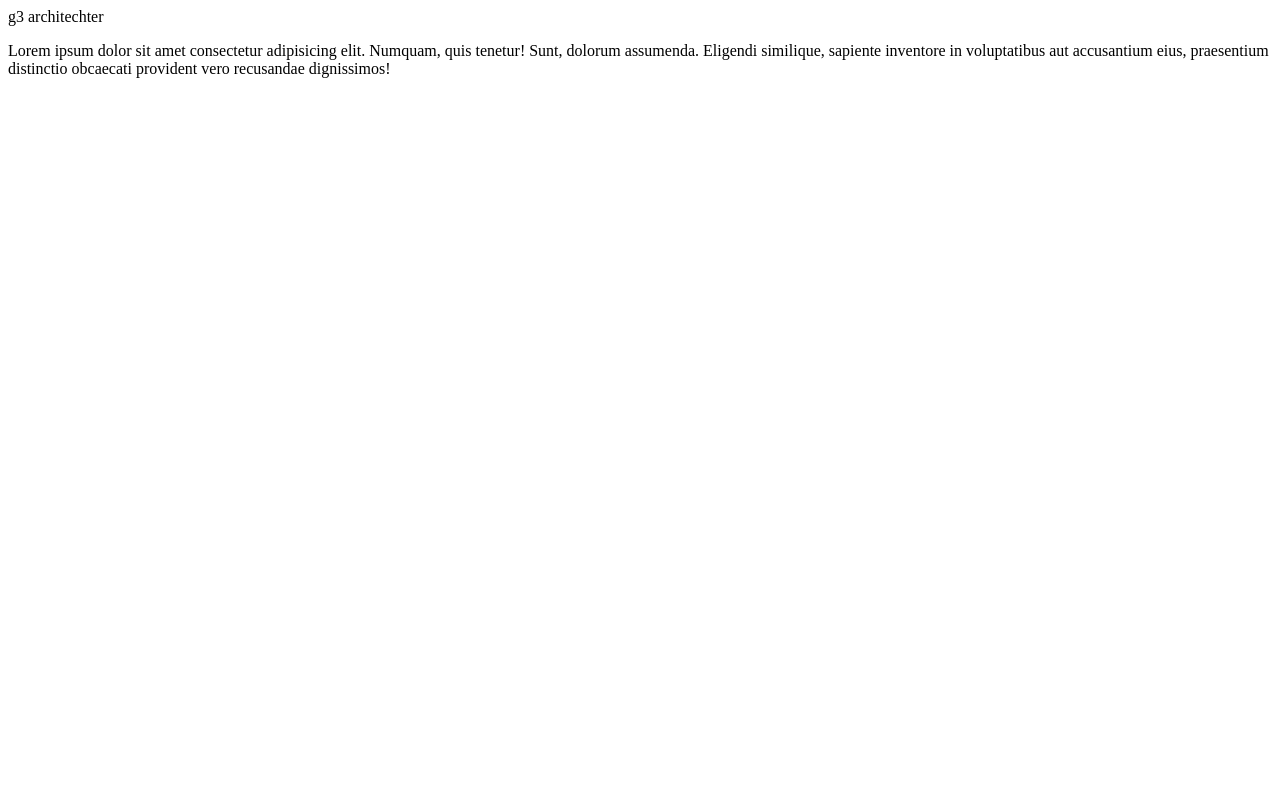
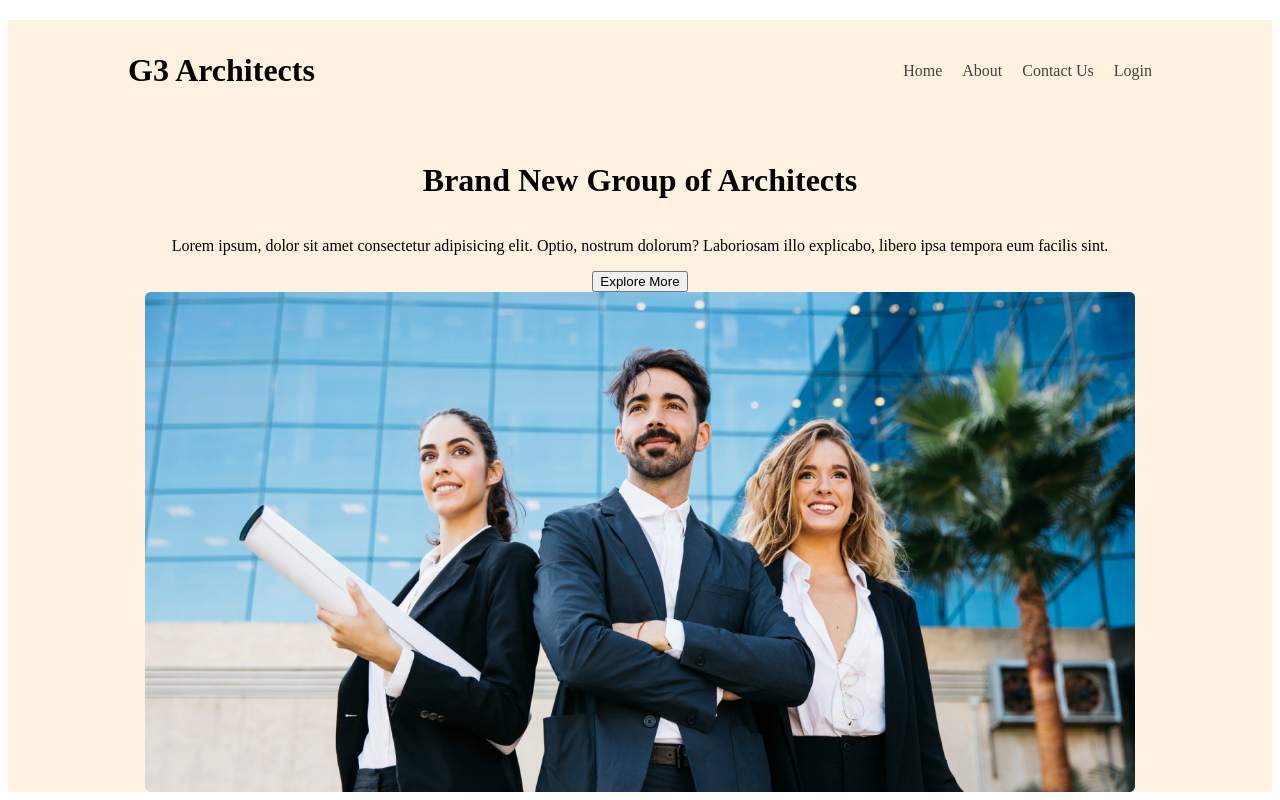
Before and after one commit to inankarim/g3_class2, a plain HTML site: page index.html in a window 1280 px wide. Drawn offline with Linux system fonts and the light colour scheme; files that its build step writes are made by us from their sources.

Commit message:
my commi

```diff
--- a/index.html
+++ b/index.html
@@ -4,14 +4,29 @@
     <meta charset="UTF-8">
     <meta name="viewport" content="width=device-width, initial-scale=1.0">
     <title>Document</title>
-    <link rel="stylesheet" href="./g3.css">
+    <link rel="stylesheet" href="./style/g3.css">
 </head>
 <body>
-    <header>
-g3 architechter
+    <header class="bg-light">
+        <nav class="navbar display-flex">
+        <h3 class="brand">G3 Architects</h3>
+     <ul class="navlinks display-flex">
+        <li class="navitem"><a href="" class="navlink text-grey">Home</a></li>
+        <li class="navitem"><a href="" class="navlink text-grey">About</a></li>
+        <li class="navitem"><a href="" class="navlink text-grey">Contact Us</a></li>
+        <li class="navitem"><a href="" class="navlink text-grey">Login</a></li>
+     </ul>
+    </nav>
+    <div class="banner">
+        <div class="bannercontent">
+        <h1 class="banner-titile">Brand New Group of Architects</h1>
+        <p class="banner-discription">Lorem ipsum, dolor sit amet consectetur adipisicing elit. Optio, nostrum dolorum? Laboriosam illo explicabo, libero ipsa tempora eum facilis sint.</p>
+        <button class="btn-primary">Explore More</button>
+        <img src="./images/banner.png" alt="">
+    </div>
+    </div>
     </header>
     <main>
-<p>Lorem ipsum dolor sit amet consectetur adipisicing elit. Numquam, quis tenetur! Sunt, dolorum assumenda. Eligendi similique, sapiente inventore in voluptatibus aut accusantium eius, praesentium distinctio obcaecati provident vero recusandae dignissimos!</p>
 
 
     </main>
--- a/style/g3.css
+++ b/style/g3.css
@@ -0,0 +1,69 @@
+@import url('https://fonts.googleapis.com/css2?family=Work+Sans:ital,wght@0,100..900;1,100..900&display=swap');
+
+.display-flex{
+    display: flex;
+}
+.navbar{
+ justify-content: space-between;
+ align-items: center;
+ margin:20px 120px;
+
+}
+
+.navbar, .banner{
+    max-width: 1440px;
+
+}
+
+
+.brand{
+    font-weight: 700;
+    font-size: 2rem;
+
+
+}
+
+.text-grey{
+    color: #424242;
+}
+.text-light-grey{
+    color: #727272;
+}
+
+.navlink{
+ text-decoration: none;
+ font-style: 500;
+}
+.navlinks{
+    gap: 20px;
+}
+
+.navitem{
+    list-style: none;
+}
+.bg-light{
+    background-color: rgba(255, 144, 14, 0.13);
+}
+.bannercontent{
+    display: flex;
+    flex-direction: column;
+    align-items: center;
+    justify-content: center;
+}
+img{
+width: 990px;
+height: 500px;
+left: 240px;
+right: 240px;
+top: 577px;
+bottom: 3483px;
+}
+
+
+
+/* responsine */
+@media screen and (max-width:576px) {
+    .navbar, .navlinks{
+        flex-direction: column;
+    }
+}
```
